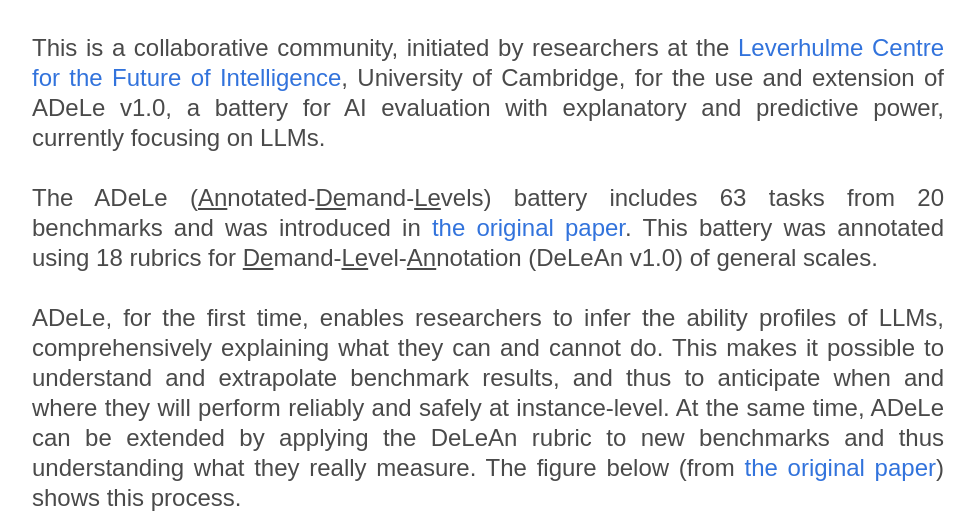
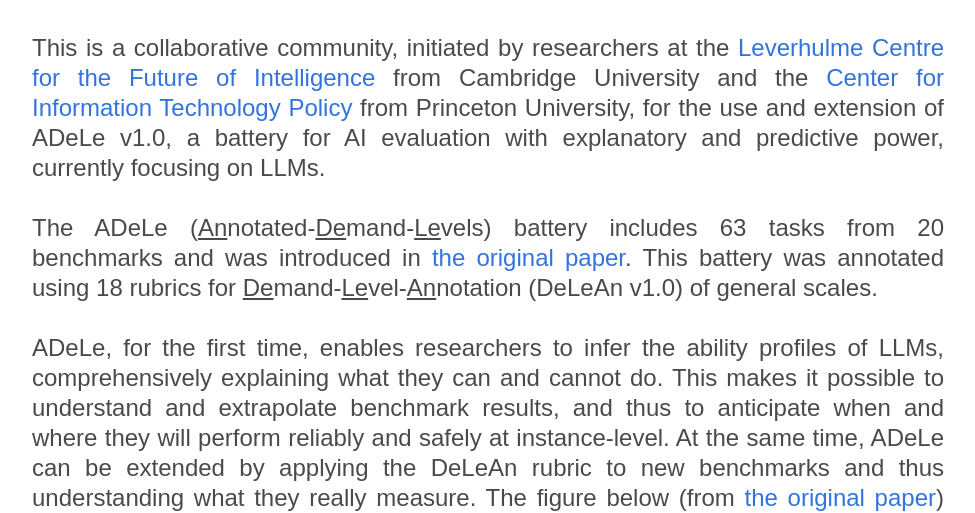
Before and after one commit to Kinds-of-Intelligence-CFI/ADELE, a plain HTML site: page index.html in a window 1280 px wide. Shown: the part 289-802 px from the top of the page, without its empty margins (152-1127 px from the left). Drawn offline with nearby package versions, Linux system fonts and the light colour scheme; a script that the page names is missing; some icons are missing; a web font is replaced by a local one.

Commit message:
add new contributor - Princeton

```diff
--- a/index.html
+++ b/index.html
@@ -233,8 +233,7 @@
         <div class="hero-body">
             <h2 class="subtitle is-4 has-text-justified">
                 This is a collaborative community, initiated by researchers at the <a href="https://www.lcfi.ac.uk/">Leverhulme
-                Centre for the Future of Intelligence</a>,
-                University of Cambridge, for the use and extension of ADeLe v1.0, a battery for AI evaluation with explanatory and predictive power, currently focusing on LLMs.
+                Centre for the Future of Intelligence</a> from Cambridge University and the <a href="https://citp.princeton.edu">Center for Information Technology Policy</a> from Princeton University, for the use and extension of ADeLe v1.0, a battery for AI evaluation with explanatory and predictive power, currently focusing on LLMs.
                 <br>
                 <br>
                 The ADeLe (<u>An</u>notated-<u>De</u>mand-<u>Le</u>vels) battery includes 63 tasks from 20 benchmarks
```
Also changed, not shown: templates/index.html (+1 -2 lines).
